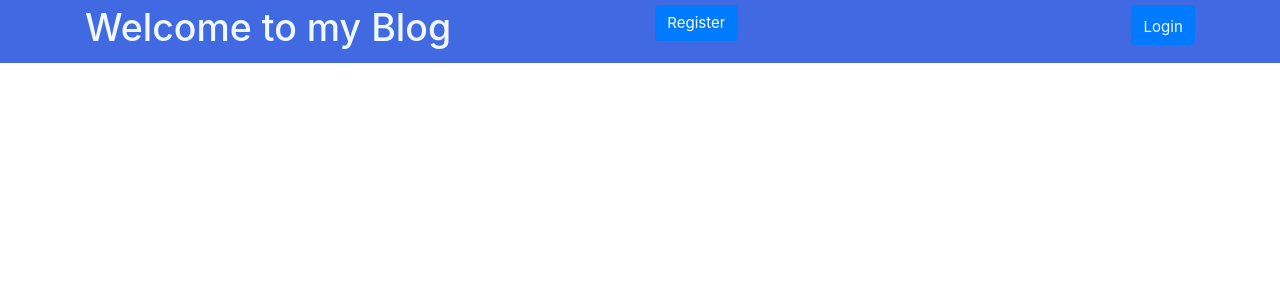
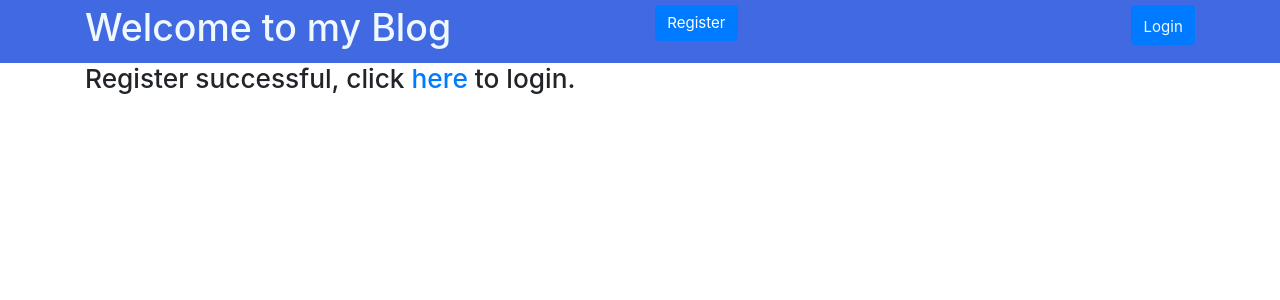
Before and after one commit to fomer07/frontend-blog, an Angular app: page /register-success in a window 1280 px wide. Before the commit this address led to /. Shown: the top 300 px of the page. Built offline with nearby package versions, Linux system fonts and the light colour scheme.

Commit message:
register success page implemented

```diff
--- a/src/app/app.module.ts
+++ b/src/app/app.module.ts
@@ -25,7 +25,9 @@ import {HttpClientModule} from "@angular/common/http";
     ReactiveFormsModule,
     AppRoutingModule,
     RouterModule.forRoot([
-      {path:'register',component:RegisterComponent}
+      {path:'register',component:RegisterComponent},
+      {path:'login',component:LoginComponent},
+      {path:'register-success',component:RegisterSuccessComponent}
     ]),
     HttpClientModule
 
--- a/src/app/auth/auth.service.ts
+++ b/src/app/auth/auth.service.ts
@@ -8,7 +8,7 @@ import {Observable} from "rxjs";
 })
 export class AuthService {
 
-  private url = 'http://localhost:8080/';
+  private url = 'http://localhost:8080/api/auth/';
 
   constructor(private httpClient: HttpClient) {
 
--- a/src/app/auth/register-success/register-success.component.html
+++ b/src/app/auth/register-success/register-success.component.html
@@ -1 +1,3 @@
-<p>register-success works!</p>
+<div class="container">
+  <h3>Register successful, click <a href="/login">here</a> to login. </h3>
+</div>
--- a/src/app/auth/register/register.component.ts
+++ b/src/app/auth/register/register.component.ts
@@ -3,6 +3,7 @@ import {register} from "ts-node";
 import {FormBuilder, FormGroup} from "@angular/forms";
 import {RegisterDto} from "../register-dto";
 import {AuthService} from "../auth.service";
+import {Router} from "@angular/router";
 
 @Component({
   selector: 'app-register',
@@ -14,7 +15,7 @@ export class RegisterComponent implements OnInit {
   registerForm : FormGroup;
   registerDto : RegisterDto;
 
-  constructor(private formBuilder: FormBuilder, private authService: AuthService) {
+  constructor(private formBuilder: FormBuilder, private authService: AuthService, private router:Router) {
    this.registerForm = this.formBuilder.group({
     username:'',
     email:'',
@@ -39,6 +40,7 @@ export class RegisterComponent implements OnInit {
    this.registerDto.confirmPassword= this.registerForm.get('confirmPassword').value;
    this.authService.register(this.registerDto).subscribe(data =>{
      console.log("register successful")
+     this.router.navigateByUrl('/register-success')
    },error => {
      console.log("register failed")
    });
```
